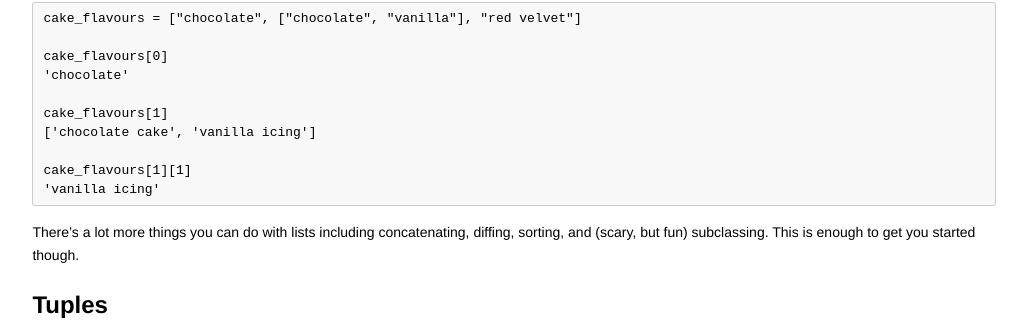
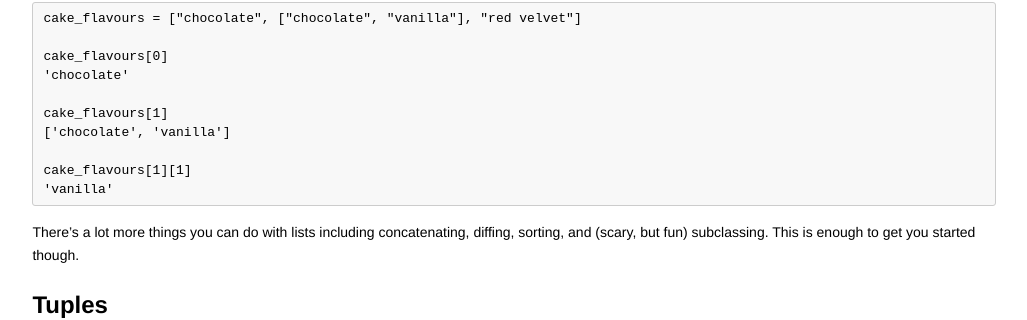
Before and after one commit to codebar/tutorials, a Jekyll site: the page built from python/lesson3/tutorial.md, in a window 1280 px wide and 900 px high, scrolled down 2090 px. Shown: the part 249-569 px from the top of the window, without its empty margins (126-1153 px from the left). Built offline with Jekyll 4.4.1, drawn with Linux system fonts in a browser that asks for light colours.

Commit message:
Fix Python Lesson 3 example

```diff
--- a/python/lesson3/tutorial.md
+++ b/python/lesson3/tutorial.md
@@ -131,10 +131,10 @@ many levels deep you can go before your code is too confusing:
     'chocolate'
 
     cake_flavours[1]
-    ['chocolate cake', 'vanilla icing']
+    ['chocolate', 'vanilla']
 
     cake_flavours[1][1]
-    'vanilla icing'
+    'vanilla'
 
 There's a lot more things you can do with lists including concatenating,
 diffing, sorting, and (scary, but fun) subclassing.  This is enough to get you
```
